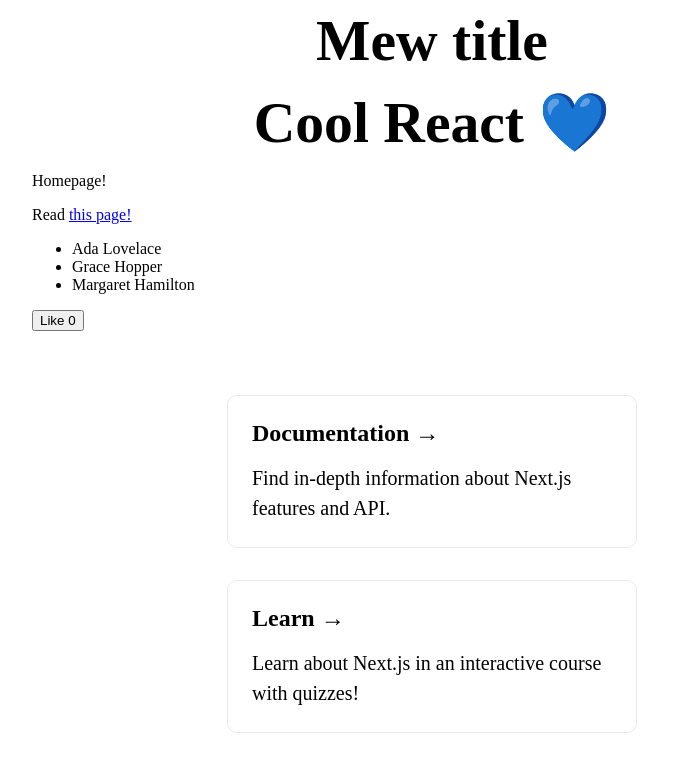
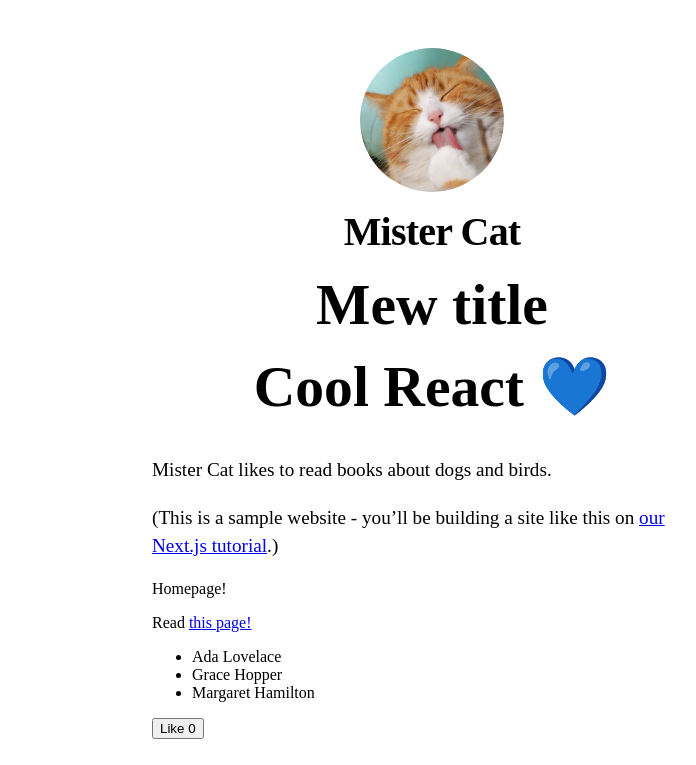
Before and after one commit to virtual/nextjs-intro, a Next.js app: page / in a window 1280 px wide. Shown: the top 765 px of the page, without its empty margins (208-904 px from the left). Built offline with nearby package versions, Linux system fonts and the light colour scheme.

Commit message:
added layout files and new styling

```diff
--- /dev/null
+++ b/components/layout.js
@@ -0,0 +1,68 @@
+import Head from 'next/head';
+import Image from 'next/image';
+import styles from './layout.module.css';
+import utilStyles from '../styles/utils.module.css';
+import Link from 'next/link';
+
+const name = 'Mister Cat';
+export const siteTitle = 'Next.js Sample Website';
+
+export default function Layout({ children, home }) {
+    return (
+        <div className={styles.container}>
+            <Head>
+                <link rel="icon" href="/favicon.ico" />
+                <meta
+                    name="description"
+                    content="Learn how to build a personal website using Next.js"
+                />
+                <meta property="og:image"
+                    content={`https://og-image.vercel.app/${encodeURI(
+                        siteTitle,
+                    )}.png?theme=light&md=0&fontSize=75px&images=https%3A%2F%2Fassets.vercel.com%2Fimage%2Fupload%2Ffront%2Fassets%2Fdesign%2Fnextjs-black-logo.svg`}
+                />
+                <meta name="og:title" content={siteTitle} />
+        <       meta name="twitter:card" content="summary_large_image" />
+            </Head>
+            <header className={styles.header}>
+                {home ? (
+                <>
+                    <Image
+                    priority
+                    src="/images/profile.jpg"
+                    className={utilStyles.borderCircle}
+                    height={144}
+                    width={144}
+                    alt=""
+                    />
+                    <h1 className={utilStyles.heading2Xl}>{name}</h1>
+                </>
+                ) : (
+                <>
+                    <Link href="/">
+                    <Image
+                        priority
+                        src="/images/profile.jpg"
+                        className={utilStyles.borderCircle}
+                        height={108}
+                        width={108}
+                        alt=""
+                    />
+                    </Link>
+                    <h2 className={utilStyles.headingLg}>
+                    <Link href="/" className={utilStyles.colorInherit}>
+                        {name}
+                    </Link>
+                    </h2>
+                </>
+                )}
+            </header>
+            <main>{children}</main>
+            {!home && (
+                <div className={styles.backToHome}>
+                <Link href="/">← Back to home</Link>
+                </div>
+            )}
+        </div>
+    );
+}
--- /dev/null
+++ b/components/layout.module.css
@@ -0,0 +1,15 @@
+.container {
+    margin: 3rem auto 6rem;
+    max-width: 36rem;
+    padding: 0 1rem;
+}
+
+.header {
+    align-items: center;
+    display: flex;
+    flex-direction: column;
+}
+
+.backToHome {
+    margin: 3rem 0 0;
+}
--- a/pages/index.js
+++ b/pages/index.js
@@ -1,7 +1,9 @@
 import { useState } from "react";
 import Head from 'next/head';
+import Layout, {siteTitle} from "../components/layout";
 import Link from 'next/link';
 import styles from '../styles/Home.module.css';
+import utilStyles from '../styles/utils.module.css';
 
 function createTitle(title) {
     if (title) {
@@ -26,12 +28,21 @@
     }
 
     return (
+        <Layout home>
             <div className={styles.container}>
                 <Head>
-                <title>Next App Yay</title>
+                    <title>{siteTitle}</title>
+                    <link rel="icon" href="/favicon.ico" />
                 </Head>
                 <Header />
                 <Header title="React 💙" />
+                <section className={utilStyles.headingMd}>
+                    <p>Mister Cat likes to read books about dogs and birds.</p>
+                    <p>
+                    (This is a sample website - you’ll be building a site like this on{' '}
+                    <a href="https://nextjs.org/learn">our Next.js tutorial</a>.)
+                    </p>
+                </section>
                 <main>
                     <div>Homepage!</div>
                     <p>
@@ -84,5 +95,6 @@
                     </a>
                 </footer>
             </div>
+        </Layout>
     )
 }
--- /dev/null
+++ b/styles/utils.module.css
@@ -0,0 +1,52 @@
+.heading2Xl {
+    font-size: 2.5rem;
+    font-weight: 800;
+    letter-spacing: -0.05rem;
+    line-height: 1.2;
+    margin: 1rem 0;
+}
+
+.headingXl {
+    font-size: 2rem;
+    font-weight: 800;
+    letter-spacing: -0.05rem;
+    line-height: 1.3;
+    margin: 1rem 0;
+}
+
+.headingLg {
+    font-size: 1.5rem;
+    line-height: 1.4;
+    margin: 1rem 0;
+}
+
+.headingMd {
+    font-size: 1.2rem;
+    line-height: 1.5;
+}
+
+.borderCircle {
+    border-radius: 9999px;
+}
+
+.colorInherit {
+    color: inherit;
+}
+
+.padding1px {
+    padding-top: 1px;
+}
+
+.list {
+    list-style: none;
+    margin: 0;
+    padding: 0;
+}
+
+.listItem {
+    margin: 0 0 1.25rem;
+}
+
+.lightText {
+    color: #666;
+}
```
Also changed, not shown: pages/posts/first-post.js (+8 -2 lines), public/images/profile.jpg (added), 1 other file (tests, documents, lock files or other folders). Lines whose indentation alone changed are shown as unchanged.
